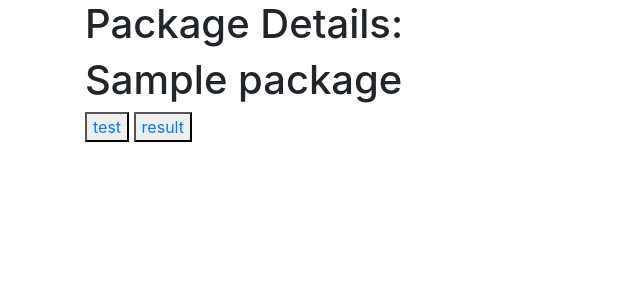
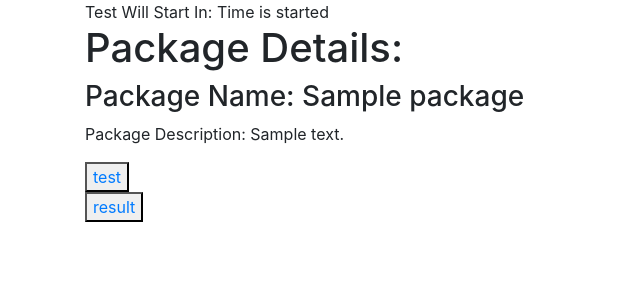
Before and after one commit to kunaldewangan/dj-online-examination-portal, a Django app: page /packages/1/detail/ in a window 1280 px wide. Shown: the part 56-356 px from the top of the page, without its empty margins (0-640 px from the left). Run offline with Django 3.2, Linux system fonts and the light colour scheme; a user stored in the database is signed in; tables that the repository leaves empty hold one stand-in row (values such as "Sample post"); some libraries are stand-ins or nearby versions.

Commit message:
start-date timmer update

```diff
--- a/packages/templates/packages/package_detail.html
+++ b/packages/templates/packages/package_detail.html
@@ -2,11 +2,41 @@
 
 {% block package_list %}
 <div class="col-md-12">
+    <span>Test Will Start In: <span id='start'>
+    </span></span>
     <h1>Package Details:</h1>
-    <h1>{{object.name}}</h1>
+    <h3>Package Name: {{object.name}}</h3>
+    <p>Package Description: {{object.description}}</p>
 
-    <button><a href="{% url 'tests:test' package_id=object.id %}">test</a></button>
+    <button id='test-button'>
+        <a href="#" id='test-href'>test</a>
+    </button>
     <button><a href="{% url 'packages:user_package_result' package_id=object.id %}">result</a></button>
 
 </div>
 {% endblock %}
+
+{% block script %}
+<script>
+    var start_date = new Date("{{start_date}}").getTime();
+    var x = setInterval(function() {
+    var now = new Date().getTime();
+    var t = start_date - now;
+    var days = Math.floor(t / (1000 * 60 * 60 * 24));
+    var hours = Math.floor((t%(1000 * 60 * 60 * 24))/(1000 * 60 * 60));
+    var minutes = Math.floor((t % (1000 * 60 * 60)) / (1000 * 60));
+    var seconds = Math.floor((t % (1000 * 60)) / 1000);
+    document.getElementById("start").innerHTML = days + "d "
+    + hours + "h " + minutes + "m " + seconds + "s ";
+    document.getElementById("test-button").style.display="none";
+    // console.log('start time is:'+hours);
+        if (t < 0) {
+            clearInterval(x);
+            document.getElementById("start").innerHTML = "Time is started";
+            document.getElementById("test-button").style.display = "block";
+            document.getElementById('test-href').href="{% url 'tests:test' package_id=object.id %}";
+        }
+    }, 1000);
+    </script>
+
+{% endblock %}
```
